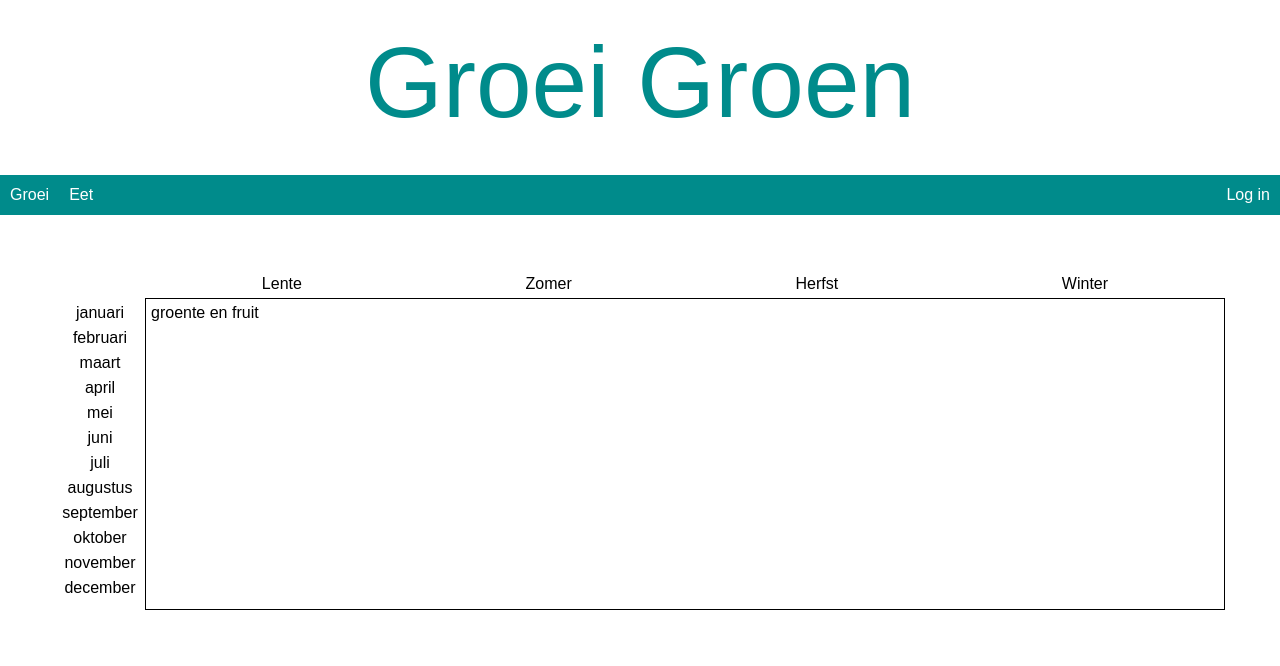
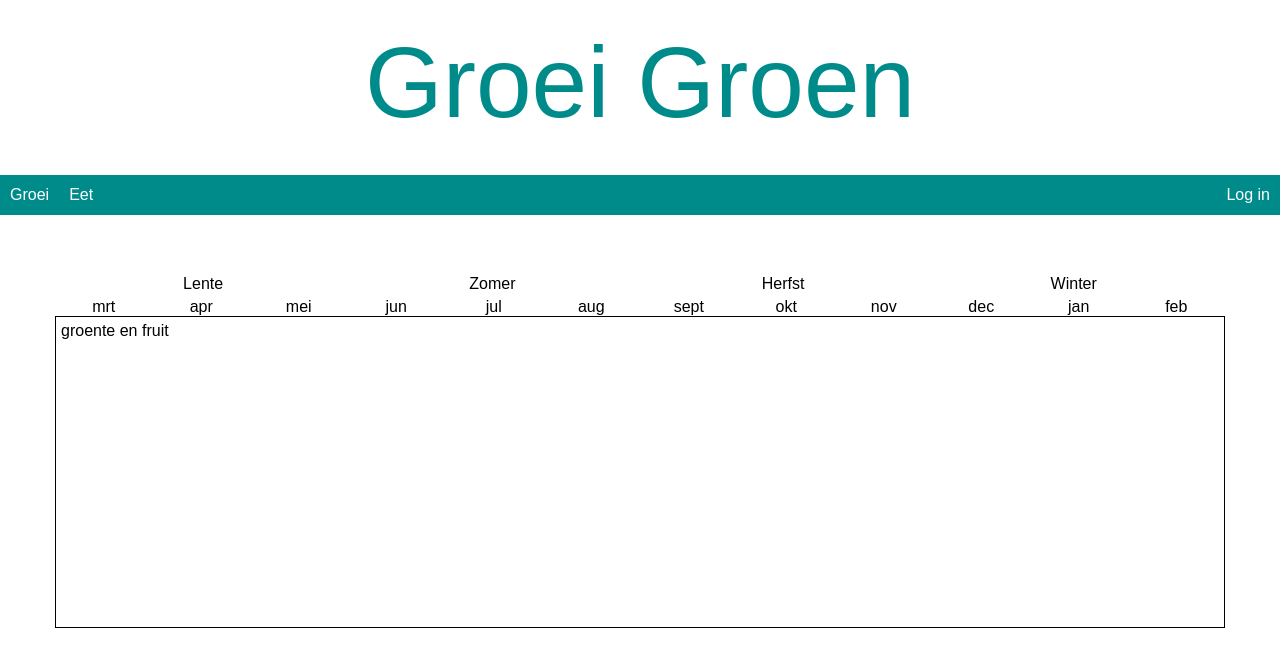
Before and after one commit to meriellesoeters/groei-groen, a React (Create React App) app: page / in a window 1280 px wide. Shown: the top 666 px of the page. Built offline with nearby package versions, Linux system fonts and the light colour scheme.

Commit message:
put months beneath seasons

```diff
--- a/src/components/Calendar/Calendar.js
+++ b/src/components/Calendar/Calendar.js
@@ -6,8 +6,8 @@ import { Months } from './Months';
 
 const Calendar = () => (
     <div className="calendarContainer">
+        <Seasons/>
         <Months/>
-        <Seasons/>
         <div className="seasonalContentContainer">
             <text>groente en fruit</text>
         </div>
--- /dev/null
+++ b/src/components/Calendar/Food/Food.js
@@ -0,0 +1,3 @@
+/**
+ * Created by merielle on 28-06-17.
+ */
--- /dev/null
+++ b/src/components/Calendar/Food/index.js
@@ -0,0 +1,3 @@
+/**
+ * Created by merielle on 28-06-17.
+ */
--- /dev/null
+++ b/src/components/Calendar/Food/styles.css
@@ -0,0 +1,19 @@
+/* change to Food styles */
+
+.monthsListContainer {
+    height: 300px;
+    display: flex;
+    flex-direction: column;
+    width: 90px;
+    margin-top: 30px;
+    float: left;
+}
+
+.monthTextContainer {
+    /* when text items should align left instead of center use flex-grow instead of margin auto */
+    /*flex-grow: 1;*/
+    margin: auto;
+}
+
+.monthText {
+}
--- a/src/components/Calendar/Months/Months.js
+++ b/src/components/Calendar/Months/Months.js
@@ -2,8 +2,8 @@ import React from 'react';
 import './styles.css';
 
 const Months = () => {
-    const months = [ 'januari', 'februari', 'maart', 'april', 'mei',
-        'juni', 'juli', 'augustus', 'september', 'oktober', 'november', 'december' ];
+    const months = [ 'mrt', 'apr', 'mei',
+        'jun', 'jul', 'aug', 'sept', 'okt', 'nov', 'dec', 'jan', 'feb' ];
 
     const monthsList = months.map((month, index) => {
         return (
--- a/src/components/Calendar/Months/styles.css
+++ b/src/components/Calendar/Months/styles.css
@@ -1,16 +1,10 @@
 .monthsListContainer {
-    height: 300px;
     display: flex;
-    flex-direction: column;
-    width: 90px;
-    margin-top: 30px;
-    float: left;
 }
 
 .monthTextContainer {
-    /* when text items should align left instead of center use flex-grow instead of margin auto */
-    /*flex-grow: 1;*/
-    margin: auto;
+    text-align: center;
+    flex: 1 1 0;
 }
 
 .monthText {
```
